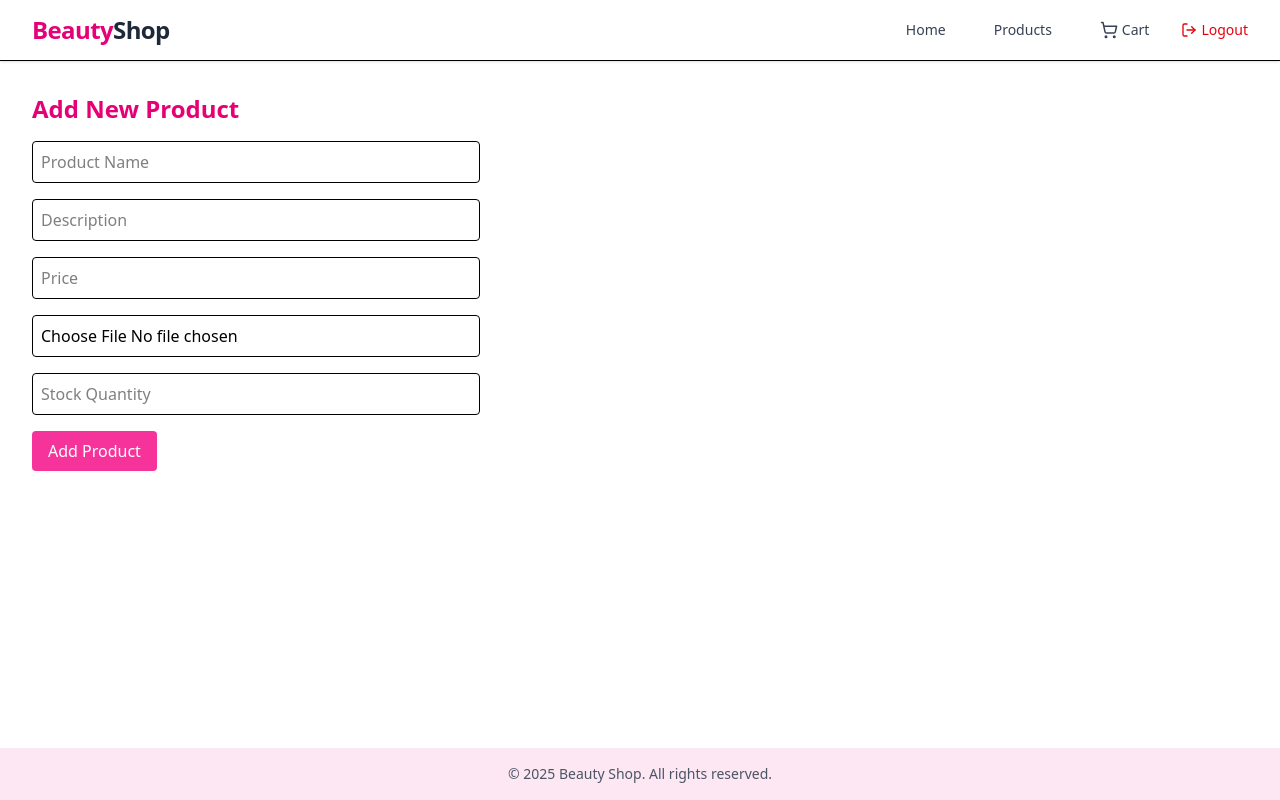
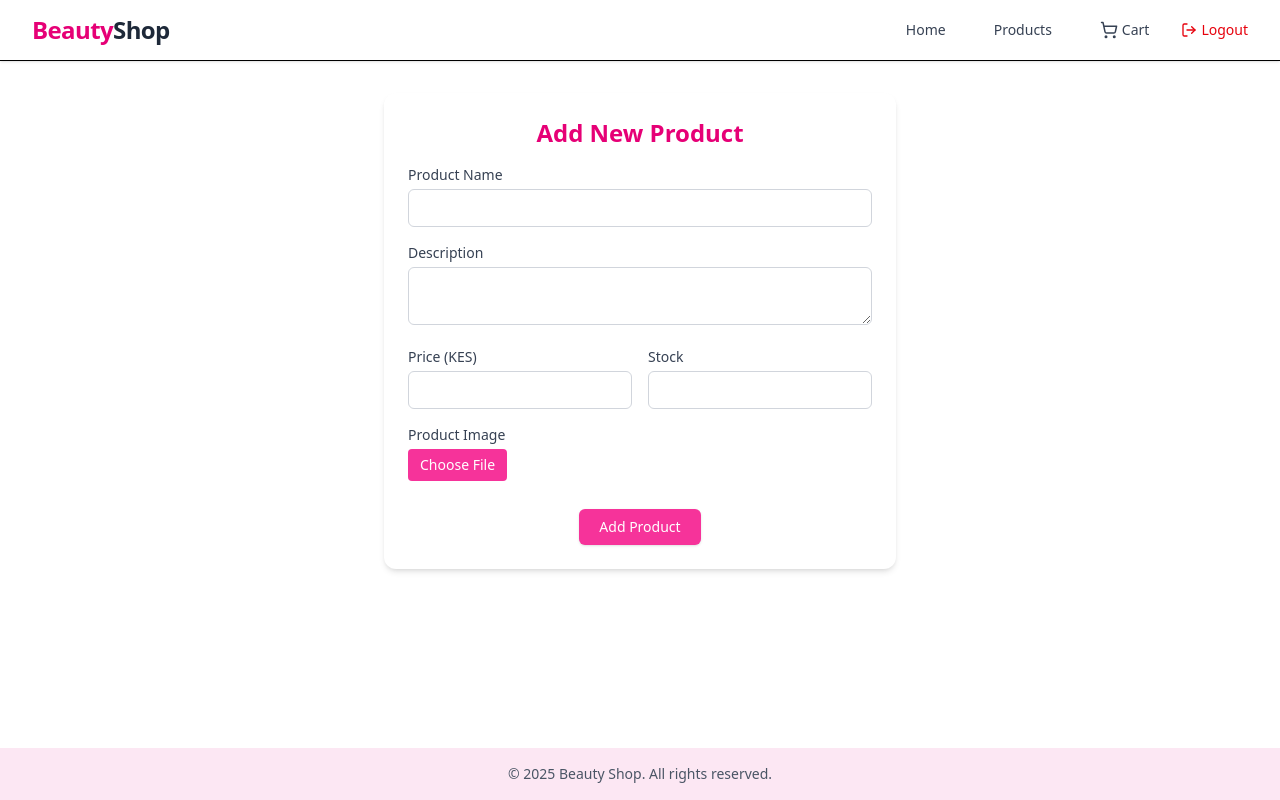
Before and after one commit to Elvis24-tech/Cosmetics, a React (Vite) app: page /admin in a window 1280 px wide. Both pictures are taken after a click on the button "Add Product". Built offline with nearby package versions, Linux system fonts and the light colour scheme; no server answers.

Commit message:
Adminpage

```diff
--- a/src/pages/AdminPage.jsx
+++ b/src/pages/AdminPage.jsx
@@ -1,10 +1,44 @@
-import React from 'react';
+import React, { useEffect, useState } from 'react';
 import { useAuth } from '../context/AuthContext';
 import { Navigate, useNavigate } from 'react-router-dom';
+import axios from 'axios';
 
 const AdminPage = () => {
   const { isAuthenticated, isAdmin } = useAuth();
   const navigate = useNavigate();
+
+  const [stats, setStats] = useState({
+    products: 0,
+    pendingOrders: 0,
+    completedSales: 0,
+  });
+
+  useEffect(() => {
+    const fetchStats = async () => {
+      try {
+        const [productsRes, ordersRes] = await Promise.all([
+          axios.get('http://127.0.0.1:8000/api/products/'),
+          axios.get('http://127.0.0.1:8000/api/orders/'),
+        ]);
+
+        const totalProducts = productsRes.data.length;
+
+        const orders = ordersRes.data;
+        const pendingOrders = orders.filter(order => order.status === 'Pending').length;
+        const completedSales = orders.filter(order => order.status === 'Completed').length;
+
+        setStats({
+          products: totalProducts,
+          pendingOrders,
+          completedSales,
+        });
+      } catch (err) {
+        console.error('Failed to fetch admin stats:', err);
+      }
+    };
+
+    fetchStats();
+  }, []);
 
   if (!isAuthenticated || !isAdmin) {
     return <Navigate to="/" />;
@@ -46,20 +80,21 @@ const AdminPage = () => {
           </button>
         </div>
       </div>
+
       <div className="mt-10">
         <h3 className="text-2xl font-bold text-gray-700 mb-4">Quick Stats</h3>
         <div className="grid grid-cols-1 md:grid-cols-3 gap-6">
           <div className="bg-white p-4 rounded-lg shadow">
             <p className="text-sm text-gray-500">Total Products</p>
-            <p className="text-2xl font-bold text-pink-500">20</p>
+            <p className="text-2xl font-bold text-pink-500">{stats.products}</p>
           </div>
           <div className="bg-white p-4 rounded-lg shadow">
             <p className="text-sm text-gray-500">Pending Orders</p>
-            <p className="text-2xl font-bold text-yellow-500">0</p>
+            <p className="text-2xl font-bold text-yellow-500">{stats.pendingOrders}</p>
           </div>
           <div className="bg-white p-4 rounded-lg shadow">
             <p className="text-sm text-gray-500">Completed Sales</p>
-            <p className="text-2xl font-bold text-green-500">92</p>
+            <p className="text-2xl font-bold text-green-500">{stats.completedSales}</p>
           </div>
         </div>
       </div>
--- a/src/pages/admin/AdminAddProduct.jsx
+++ b/src/pages/admin/AdminAddProduct.jsx
@@ -44,53 +44,89 @@ const AdminAddProduct = () => {
   };
 
   return (
-    <div className="p-8">
-      <h2 className="text-2xl font-bold mb-4 text-pink-600">Add New Product</h2>
-      {success && <p className="text-green-600 mb-4">Product added successfully!</p>}
-      <form onSubmit={handleSubmit} className="space-y-4 max-w-md" encType="multipart/form-data">
+    <div className="max-w-lg mx-auto p-6 mt-8 bg-white shadow-md rounded-xl">
+      <h2 className="text-2xl font-bold text-pink-600 mb-4 text-center">Add New Product</h2>
+
+      {success && (
+        <div className="mb-4 px-3 py-1.5 rounded bg-green-100 text-green-700 border border-green-400 text-sm text-center">
+          Product added successfully!
+        </div>
+      )}
+
+      <form onSubmit={handleSubmit} className="space-y-4" encType="multipart/form-data">
+        <div>
+          <label className="block text-sm font-medium text-gray-700 mb-1">Product Name</label>
           <input
             type="text"
             name="name"
-          placeholder="Product Name"
             value={form.name}
             onChange={handleChange}
-          className="w-full border rounded p-2"
+            className="w-full border border-gray-300 rounded-md px-3 py-2 text-sm focus:outline-none focus:ring-1 focus:ring-pink-400"
             required
           />
-        <input
-          type="text"
+        </div>
+
+        <div>
+          <label className="block text-sm font-medium text-gray-700 mb-1">Description</label>
+          <textarea
             name="description"
-          placeholder="Description"
             value={form.description}
             onChange={handleChange}
-          className="w-full border rounded p-2"
+            rows="2"
+            className="w-full border border-gray-300 rounded-md px-3 py-2 text-sm focus:outline-none focus:ring-1 focus:ring-pink-400"
           />
+        </div>
+
+        <div className="grid grid-cols-2 gap-4">
+          <div>
+            <label className="block text-sm font-medium text-gray-700 mb-1">Price (KES)</label>
             <input
               type="number"
               name="price"
-          placeholder="Price"
               value={form.price}
               onChange={handleChange}
-          className="w-full border rounded p-2"
+              className="w-full border border-gray-300 rounded-md px-3 py-2 text-sm focus:outline-none focus:ring-1 focus:ring-pink-400"
               required
             />
+          </div>
+          <div>
+            <label className="block text-sm font-medium text-gray-700 mb-1">Stock</label>
+            <input
+              type="number"
+              name="stock"
+              value={form.stock}
+              onChange={handleChange}
+              className="w-full border border-gray-300 rounded-md px-3 py-2 text-sm focus:outline-none focus:ring-1 focus:ring-pink-400"
+            />
+          </div>
+        </div>
+
+        <div>
+          <label className="block text-sm font-medium text-gray-700 mb-1">Product Image</label>
+          <div className="flex items-center space-x-3">
+            <label className="bg-pink-500 text-white px-3 py-1.5 text-sm rounded cursor-pointer hover:bg-pink-600 transition duration-200">
+              Choose File
               <input
                 type="file"
                 name="image"
                 onChange={handleChange}
-          className="w-full border rounded p-2"
+                className="hidden"
               />
-        <input
-          type="number"
-          name="stock"
-          placeholder="Stock Quantity"
-          value={form.stock}
-          onChange={handleChange}
-          className="w-full border rounded p-2"
-        />
-        <button type="submit" className="bg-pink-500 text-white px-4 py-2 rounded">
+            </label>
+            {form.image && (
+              <span className="text-xs text-gray-600 truncate max-w-[160px]">{form.image.name}</span>
+            )}
+          </div>
+        </div>
+
+        <div className="text-center pt-3">
+          <button
+            type="submit"
+            className="bg-pink-500 hover:bg-pink-600 text-white text-sm font-medium px-5 py-2 rounded-md shadow-sm transition"
+          >
             Add Product
           </button>
+        </div>
       </form>
     </div>
   );
```
Lines whose indentation alone changed are shown as unchanged.
